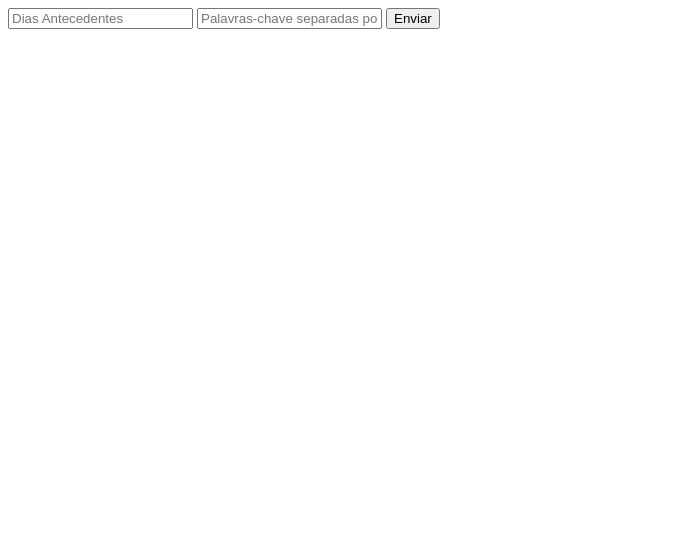
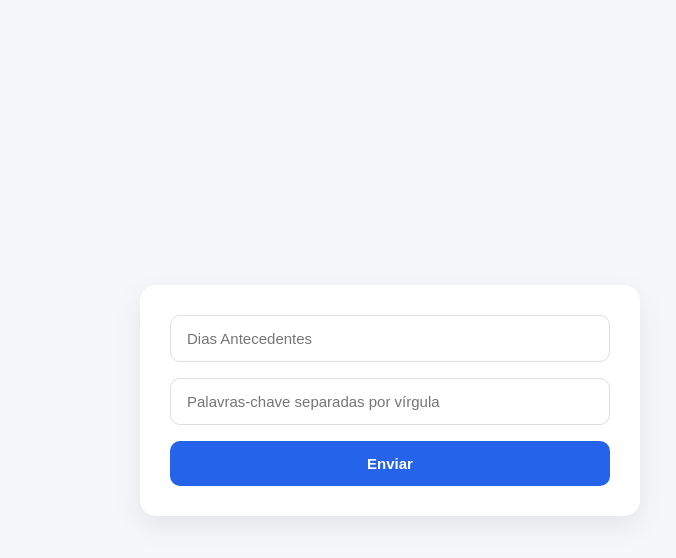
Before and after one commit to MatheusSCaetano/PNCP-Tracker, a plain HTML site: page templates/index.html in a window 1280 px wide. Shown: the whole page, without its empty margins (0-676 px from the left). Drawn offline with Linux system fonts and the light colour scheme; files whose address does not match are found by name.

Commit message:
fix: Estilizacao no formulario de cadastro.

```diff
--- a/templates/index.html
+++ b/templates/index.html
@@ -1,15 +1,86 @@
+<style>
+* {
+    margin: 0;
+    padding: 0;
+    box-sizing: border-box;
+}
+
+body {
+    font-family: Arial, sans-serif;
+    background: #f5f7fb;
+    display: flex;
+    justify-content: center;
+    align-items: center;
+    min-height: 100vh;
+    padding: 20px;
+}
+
+/* Container do formulário */
+#licitacao-form {
+    background: white;
+    width: 100%;
+    max-width: 500px;
+    padding: 30px;
+    border-radius: 16px;
+    box-shadow: 0 10px 30px rgba(0,0,0,0.08);
+
+    display: flex;
+    flex-direction: column;
+    gap: 16px;
+}
+
+/* Inputs */
+#licitacao-form input {
+    width: 100%;
+    padding: 14px 16px;
+    border: 1px solid #dcdfe4;
+    border-radius: 10px;
+    font-size: 15px;
+    transition: 0.2s ease;
+    outline: none;
+}
+
+#licitacao-form input:focus {
+    border-color: #2563eb;
+    box-shadow: 0 0 0 4px rgba(37, 99, 235, 0.15);
+}
+
+/* Botão */
+#licitacao-form button {
+    background: #2563eb;
+    color: white;
+    border: none;
+    padding: 14px;
+    border-radius: 10px;
+    font-size: 15px;
+    font-weight: bold;
+    cursor: pointer;
+    transition: 0.2s ease;
+}
+
+#licitacao-form button:hover {
+    background: #1d4ed8;
+    transform: translateY(-1px);
+}
+
+#results {
+    margin-top: 20px;
+    width: 100%;
+    max-width: 500px;
+}
+</style>
 <form id="licitacao-form">
     <input type="number" name="number_days" placeholder="Dias Antecedentes" required>
 
     <!-- <input type="email" id="email" placeholder="Email" required> -->
     <!-- <input type="password" id="password" placeholder="Senha" required> -->
 
-    <input type="text" name="keyword" placeholder="Palavras-chave separadas por vírgula" required>
+    <input type="text" name="keywords" placeholder="Palavras-chave separadas por vírgula" required>
 
 
     <button type="submit">Enviar</button>
 </form>
 
-<!-- <div id="results"></div> -->
+<div id="results"></div>
 
 <script src="static/script.js"></script>
```
